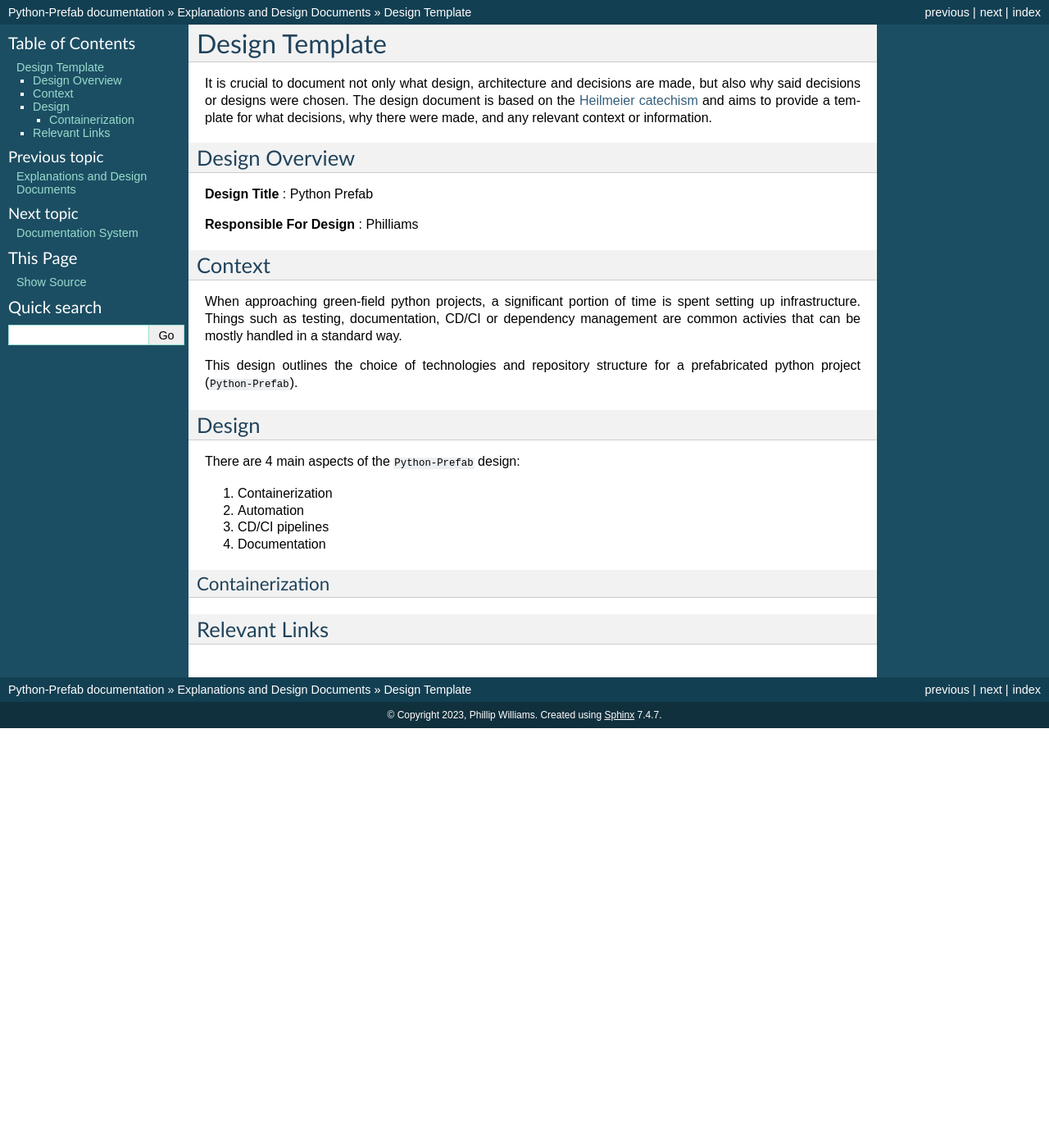
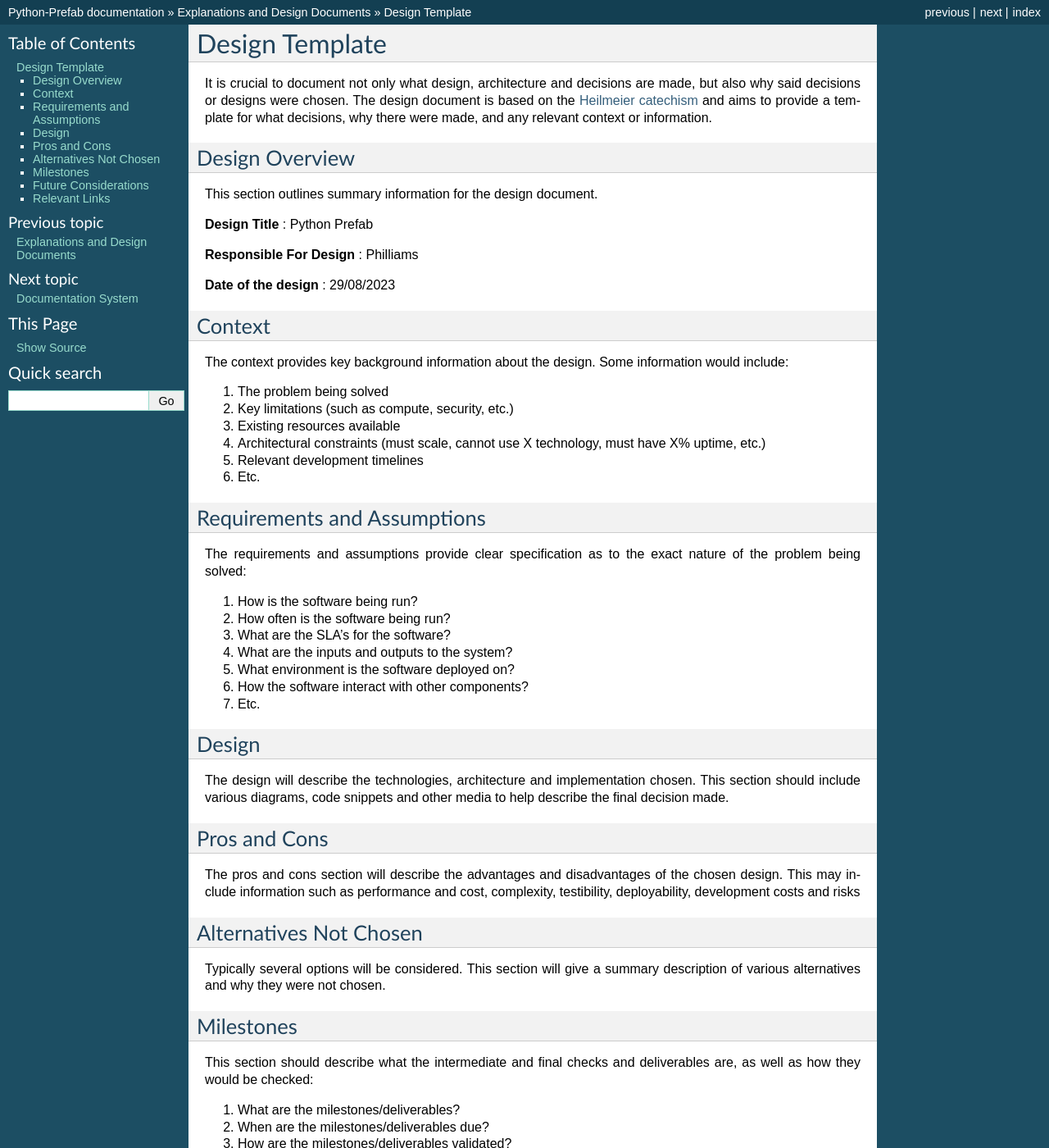
Before and after one commit to Philliams/Python-Prefab, a Sphinx documentation site: the page built from docs/source/pages/explanations/design_template.rst, in a window 1280 px wide and 1400 px high. Shown: the whole window at 82% size. Built offline with Sphinx 7.4.7, drawn with Linux system fonts in a browser that asks for light colours; some of the changed text lies outside the part shown.

Commit message:
Finalizing documentation

```diff
--- a/docs/source/pages/explanations/design_template.rst
+++ b/docs/source/pages/explanations/design_template.rst
@@ -8,33 +8,83 @@ aims to provide a template for what decisions, why there were made, and any rele
 Design Overview
 ----------------------------------------
 
+This section outlines summary information for the design document.
+
 **Design Title** : Python Prefab
 
 **Responsible For Design** : Philliams
 
+**Date of the design** : 29/08/2023
+
 Context
 ----------------------------------------
 
-When approaching green-field python projects, a significant portion of time is spent setting up infrastructure.
-Things such as testing, documentation, CD/CI or dependency management are common activies that can be mostly handled in a
-standard way.
+The context provides key background information about the design. Some information would include:
 
-This design outlines the choice of technologies and repository structure for a prefabricated python project (``Python-Prefab``).
+1. The problem being solved
+2. Key limitations (such as compute, security, etc.)
+3. Existing resources available
+4. Architectural constraints (must scale, cannot use X technology, must have X% uptime, etc.)
+5. Relevant development timelines
+6. Etc.
+
+Requirements and Assumptions
+----------------------------------------
+
+The requirements and assumptions provide clear specification as to the exact nature of the problem being solved:
+
+1. How is the software being run?
+2. How often is the software being run?
+3. What are the SLA's for the software?
+4. What are the inputs and outputs to the system?
+5. What environment is the software deployed on?
+6. How the software interact with other components?
+7. Etc.
 
 Design
 ----------------------------------------
 
-There are 4 main aspects of the ``Python-Prefab`` design:
-
-1. Containerization
-2. Automation
-3. CD/CI pipelines
-4. Documentation
+The design will describe the technologies, architecture and implementation chosen.
+This section should include various diagrams, code snippets and other media to help
+describe the final decision made.
 
 
+Pros and Cons
+----------------------------------------
 
-Containerization
-~~~~~~~~~~~~~~~~~~~~~~~~~~~~~~~~~~~~~~~~
+The pros and cons section will describe the advantages and disadvantages of the chosen design.
+This may include information such as performance and cost, complexity, testibility, deployability,
+development costs and risks
+
+Alternatives Not Chosen
+----------------------------------------
+
+Typically several options will be considered.
+This section will give a summary description of various alternatives and why they were not chosen.
+
+Milestones
+----------------------------------------
+
+This section should describe what the intermediate and final checks and deliverables are, as well as how they would be checked:
+
+1. What are the milestones/deliverables?
+2. When are the milestones/deliverables due?
+3. How are the milestones/deliverables validated?
+
+Future Considerations
+----------------------------------------
+
+The design is chosen given a set on constraints at a given point in time.
+If requirements, constraints or context change, then a different design may be more favorable.
+This section describes under what conditions the design should be re-evaluated.
 
 Relevant Links
 ----------------------------------------
+
+This section contains links to relevant resources:
+
+1. External design documents
+2. Links to various libraries and references
+3. Training videos
+4. Blog posts
+5. Etc.
--- a/docs/source/pages/explanations/explanations_index.rst
+++ b/docs/source/pages/explanations/explanations_index.rst
@@ -6,4 +6,3 @@ Explanations and Design Documents
 
     design_template
     documentation_system
-    system_architecture
--- a/docs/source/pages/explanations/system_architecture.rst
+++ /dev/null
@@ -1,2 +0,0 @@
-System Architecture
-========================================
```
Also changed, not shown: docs/source/index.rst (+0 -8 lines), docs/source/pages/explanations/documentation_system.rst (+30 -0 lines), docs/source/pages/guides/guides_index.rst (+34 -0 lines), 2 other files.
